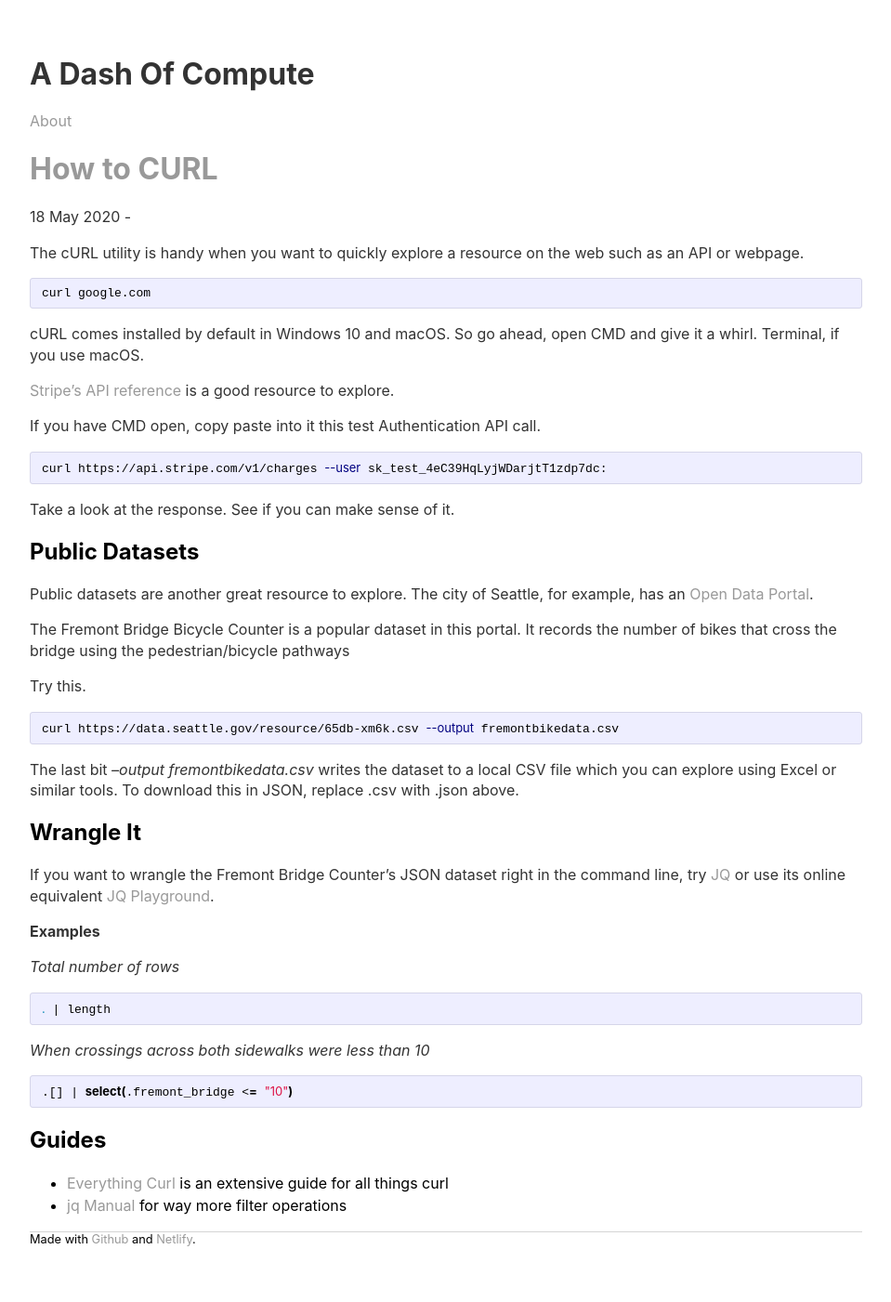
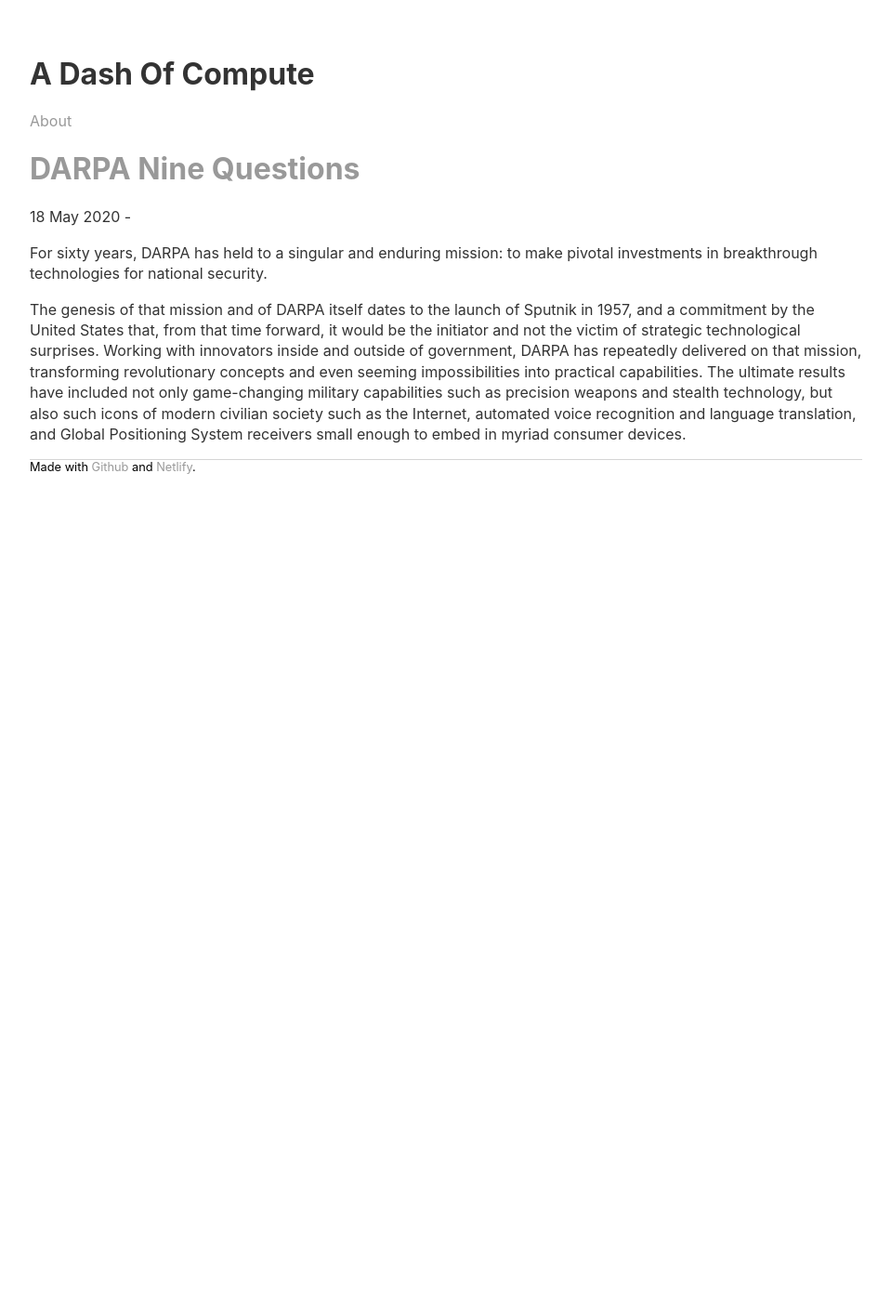
Before and after one commit to sautee/sautee.github.io, a Jekyll site: the page built from _posts/2020-08-24-the-heilmeier-catechism.md, in a window 1280 px wide. Shown: the whole page at 93% size, without its empty margins (160-1119 px from the left). Built offline with Jekyll 4.4.1, drawn with Linux system fonts in a browser that asks for light colours; after the commit the page ends 900 px from its top, so only the background shows below that.

Commit message:
Update 2020-08-24-the-heilmeier-catechism.md

````diff
--- a/_posts/2020-08-24-the-heilmeier-catechism.md
+++ b/_posts/2020-08-24-the-heilmeier-catechism.md
@@ -1,58 +1,10 @@
 ---
 layout: post
-title: "How to CURL"
+title: "DARPA Nine Questions"
 excerpt: "The cURL utility is handy when you want to quickly explore a resource on the web such as an API or webpage."
 date: 2020-05-18
 ---
 
-The cURL utility is handy when you want to quickly explore a resource on the web such as an API or webpage.
+For sixty years, DARPA has held to a singular and enduring mission: to make pivotal investments in breakthrough technologies for national security.
 
-```shell
-curl google.com
-```
-
-cURL comes installed by default in Windows 10 and macOS. So go ahead, open CMD and give it a whirl. Terminal, if you use macOS.
-
-[Stripe's API reference](https://stripe.com/docs/api/authentication?lang=curl) is a good resource to explore.
-
-If you have CMD open, copy paste into it this test Authentication API call.
-
-```shell
-curl https://api.stripe.com/v1/charges --user sk_test_4eC39HqLyjWDarjtT1zdp7dc:
-```
-
-Take a look at the response. See if you can make sense of it.
-
-## Public Datasets
-
-Public datasets are another great resource to explore. The city of Seattle, for example, has an [Open Data Portal](https://data.seattle.gov/).
-
-The Fremont Bridge Bicycle Counter is a popular dataset in this portal. It records the number of bikes that cross the bridge using the pedestrian/bicycle pathways
-
-Try this.
-
-```shell
-curl https://data.seattle.gov/resource/65db-xm6k.csv --output fremontbikedata.csv
-```
-
-The last bit _--output fremontbikedata.csv_ writes the dataset to a local CSV file which you can explore using Excel or similar tools. To download this in JSON, replace .csv with .json above.
-
-## Wrangle It
-
-If you want to wrangle the Fremont Bridge Counter's JSON dataset right in the command line, try [JQ](https://stedolan.github.io/jq/) or use its online equivalent [JQ Playground](https://jqplay.org/).
-
-**Examples**
-
-_Total number of rows_
-```shell
-. | length
-```
-
-_When crossings across both sidewalks were less than 10_
-```shell
-.[] | select(.fremont_bridge <= "10")
-```
-
-## Guides
-- [Everything Curl](https://ec.haxx.se/) is an extensive guide for all things curl
-- [jq Manual](https://stedolan.github.io/jq/manual/) for way more filter operations
+The genesis of that mission and of DARPA itself dates to the launch of Sputnik in 1957, and a commitment by the United States that, from that time forward, it would be the initiator and not the victim of strategic technological surprises. Working with innovators inside and outside of government, DARPA has repeatedly delivered on that mission, transforming revolutionary concepts and even seeming impossibilities into practical capabilities. The ultimate results have included not only game-changing military capabilities such as precision weapons and stealth technology, but also such icons of modern civilian society such as the Internet, automated voice recognition and language translation, and Global Positioning System receivers small enough to embed in myriad consumer devices.
````
